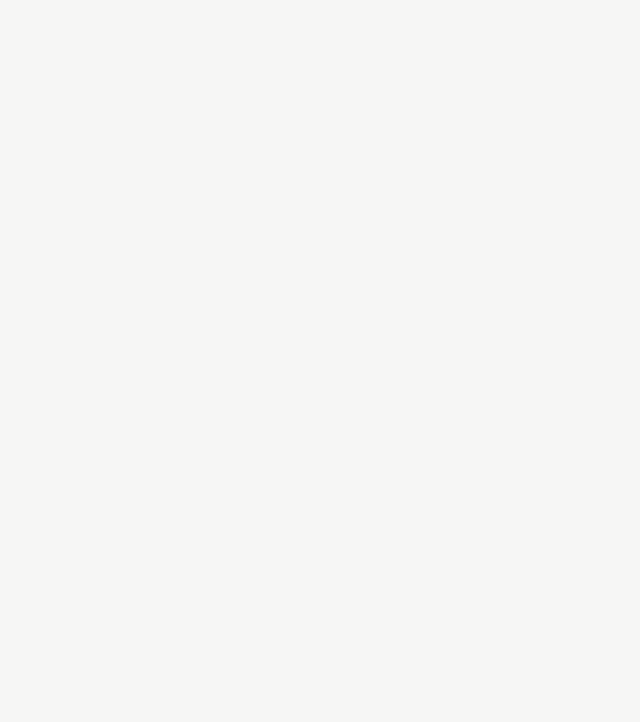
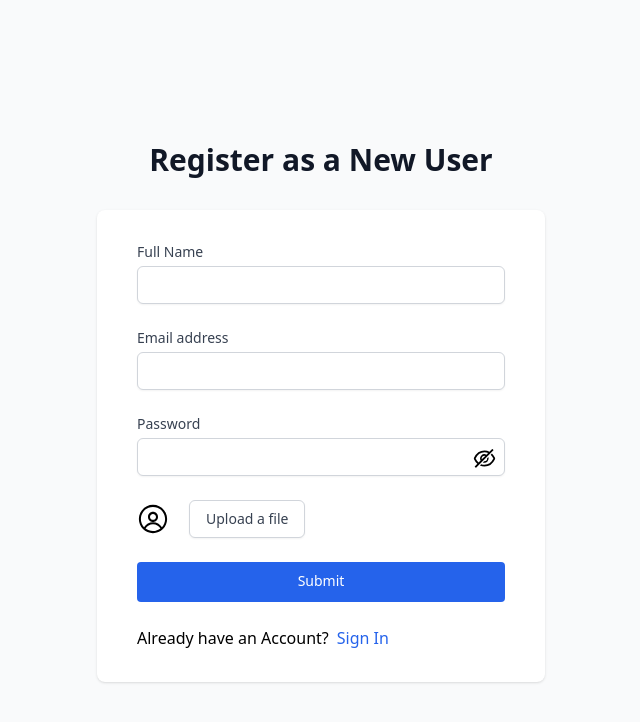
Before and after one commit to im-Toqeer-506/Multivendor, a React (Vite) app in the folder client/: page /signup in a window 1280 px wide. Before the commit this address had no page. Shown: the top 722 px of the page, without its empty margins (319-959 px from the left). Built offline with nearby package versions, Linux system fonts and the light colour scheme.

Commit message:
complete login page ui

```diff
--- a/client/src/App.jsx
+++ b/client/src/App.jsx
@@ -1,14 +1,14 @@
 import React from "react";
 import "./App.css";
 import { BrowserRouter, Route, Routes } from "react-router-dom";
-import { LoginPage } from "./routes/Routes.jsx";
+import { LoginPage, SignupPage } from "./routes/Routes.jsx";
 const App = () => {
   return (
     <div>
       <BrowserRouter>
         <Routes>
-          <Route path="/login" element={<LoginPage/>}/>
-
+          <Route path="/login" element={<LoginPage />} />
+          <Route path="/signup" element={<SignupPage />} />
         </Routes>
       </BrowserRouter>
     </div>
--- /dev/null
+++ b/client/src/components/SignUp/SignUp.jsx
@@ -0,0 +1,154 @@
+import React, { useState } from "react";
+import { Link } from "react-router-dom";
+import { AiOutlineEye, AiOutlineEyeInvisible } from "react-icons/ai";
+import { RxAvatar } from "react-icons/rx";
+const SignUp = () => {
+  const [email, setEmail] = useState("");
+  const [name, setName] = useState("");
+  const [password, setPassword] = useState("");
+  const [visible, setVisible] = useState(false);
+  const [avatar, setAvatar] = useState(null);
+  const handleSubmit = () => {
+    console.log("Submit");
+  };
+  const handleFileInputChange = () => {
+    const file = e.target.files[0];
+    avatar(file);
+  };
+
+  return (
+    <div className="min-h-screen bg-gray-50 flex flex-col justify-center py-12 sm:px-6 lg:px-8">
+      <div className="sm:mx-auto sm:w-full sm:max-w-md">
+        <h2 className="mt-6 text-3xl font-semibold text-gray-900 text-center">
+          Register as a New User
+        </h2>
+      </div>
+      <div className="mt-8 sm:mx-auto sm:w-full sm:max-w-md">
+        <div className="bg-white py-8 px-4 shadow sm:rounded-lg sm:px-10">
+          <form className="space-y-6">
+            <div>
+              <label
+                htmlFor="Full Name"
+                className="block text-sm font-medium text-gray-700"
+              >
+                Full Name
+              </label>
+              <div className="mt-1">
+                <input
+                  type="text"
+                  name="name"
+                  autoComplete="name"
+                  required
+                  value={name}
+                  onChange={(e) => setName(e.target.value)}
+                  className="appearance-none block w-full px-3 py-2 border border-gray-300 rounded-md shadow-sm placeholder-gray-400 focus:outline-none focus:ring-blue-500 focus:border-blue-500 sm:text-sm"
+                />
+              </div>
+            </div>
+            <div>
+              <label
+                htmlFor="email"
+                className="block text-sm font-medium text-gray-700"
+              >
+                Email address
+              </label>
+              <div className="mt-1">
+                <input
+                  type="email"
+                  name="email"
+                  autoComplete="email"
+                  required
+                  value={email}
+                  onChange={(e) => setEmail(e.target.value)}
+                  className="appearance-none block w-full px-3 py-2 border border-gray-300 rounded-md shadow-sm placeholder-gray-400 focus:outline-none focus:ring-blue-500 focus:border-blue-500 sm:text-sm"
+                />
+              </div>
+            </div>
+            <div>
+              <label
+                htmlFor="password"
+                className="block text-sm font-medium text-gray-700"
+              >
+                Password
+              </label>
+              <div className="mt-1 relative">
+                <input
+                  type={visible ? "text" : "password"}
+                  name="password"
+                  autoComplete="current-password"
+                  required
+                  value={password}
+                  onChange={(e) => setPassword(e.target.value)}
+                  className="appearance-none block w-full px-3 py-2 border border-gray-300 rounded-md shadow-sm placeholder-gray-400 focus:outline-none focus:ring-blue-500 focus:border-blue-500 sm:text-sm"
+                />
+                {visible ? (
+                  <AiOutlineEye
+                    className="absolute right-2 cursor-pointer top-2"
+                    size={25}
+                    onClick={() => setVisible(false)}
+                  />
+                ) : (
+                  <AiOutlineEyeInvisible
+                    className="absolute right-2 cursor-pointer top-2"
+                    size={25}
+                    onClick={() => setVisible(true)}
+                  />
+                )}
+              </div>
+            </div>
+            <div>
+              <label
+                htmlFor="avatar"
+                className="text-sm block font-medium text-gray-700"
+              ></label>
+              <div className="mt-2 flex items-center">
+                <span className="inline-block h-8 w-8 rounded-full overflow-hidden">
+                  {avatar ? (
+                    <img
+                      src={URL.createObjectURL(avatar)}
+                      alt=""
+                      className="h-full w-full object-cover rounded-full"
+                    />
+                  ) : (
+                    <RxAvatar className="h-8 w-8" />
+                  )}
+                </span>
+                <label
+                  htmlFor="file-input"
+                  className="ml-5 flex items-center px-4 py-2 border border-gray-300 rounded-md shadow-sm text-sm font-medium
+                text-gray-700 bg-white hover:bg-gray-50 "
+                >
+                  <span>Upload a file</span>
+                  <input
+                    type="file"
+                    name="avatar"
+                    id="file-input"
+                    accept=".jpg,.png,.gif,.pdf"
+                    onChange={handleFileInputChange}
+                    className="sr-only"
+                  />
+                </label>
+              </div>
+            </div>
+            <div>
+              <button
+                type="submit"
+                className="group h-[40px] relative w-full px-4 py-2 border border-transparent  text-sm font-medium flex justify-center rounded bg-blue-600 text-white hover:opacity-95"
+              >
+                Submit
+              </button>
+            </div>
+            <div className=" flex items-center w-full">
+              <h4>Already have an Account?</h4>
+              <Link to="/login" className="text-blue-600 pl-2">
+                Sign In
+              </Link>
+            </div>
+          </form>
+        </div>
+      </div>
+    </div>
+  );
+};
+
+export default SignUp;
--- a/client/src/pages/Login.jsx
+++ b/client/src/pages/LoginPage.jsx
@@ -1,5 +1,5 @@
 import React from "react";
-import Login from "../components/Login/Login.jsx";
+import Login from "../components/Login/Login";
 const LoginPage = () => {
   return (
     <div>
--- /dev/null
+++ b/client/src/pages/SignupPage.jsx
@@ -0,0 +1,9 @@
+import React from 'react'
+import SignUp from "../components/SignUp/SignUp"
+const SignUppage = () => {
+  return (
+    <div><SignUp/></div>
+  )
+}
+
+export default SignUppage
--- a/client/src/routes/Routes.jsx
+++ b/client/src/routes/Routes.jsx
@@ -1,4 +1,3 @@
-import LoginPage from "../pages/Login";
-export {
-    LoginPage,
-}
+import LoginPage from "../pages/LoginPage";
+import SignupPage from "../pages/SignupPage"
+export { LoginPage, SignupPage };
```
